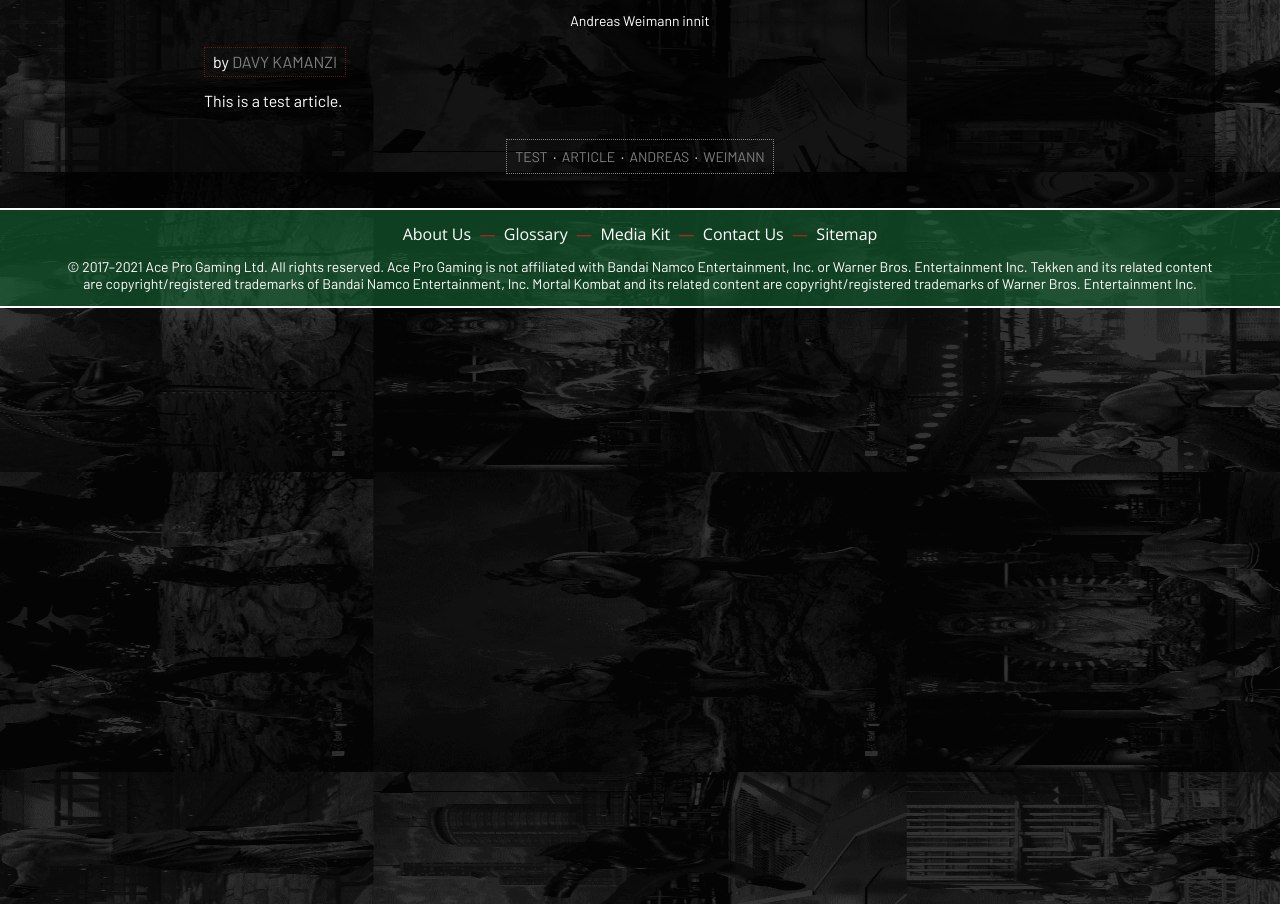
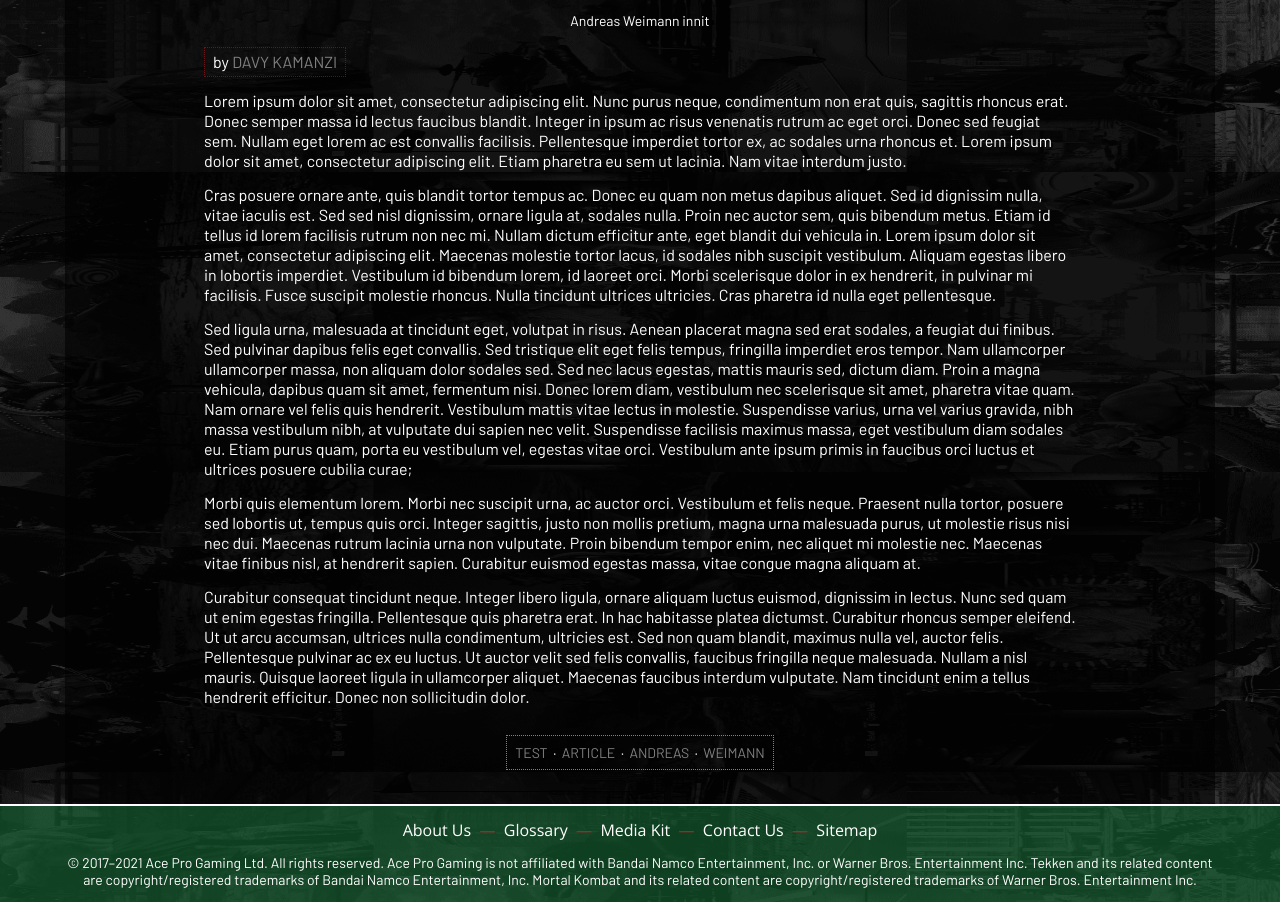
Before and after one commit to TEKKEN-254/client, a Jekyll site: the page built from _posts/2021-10-04-this-is-a-test.md, in a window 1280 px wide and 1400 px high, scrolled down 232 px. Shown: the part 496-1400 px from the top of the window. Built offline with Jekyll 4.4.1, drawn with Linux system fonts in a browser that asks for light colours; a script that is not in the unit is left out; comment, search, counter and statistics services are not loaded.

Commit message:
Update Posts “2021-10-04-this-is-a-test”

```diff
--- a/_posts/2021-10-04-this-is-a-test.md
+++ b/_posts/2021-10-04-this-is-a-test.md
@@ -19,4 +19,12 @@ metaImageSize: cover
 top: false
 slug: this-is-a-test
 ---
-This is a test article.
+Lorem ipsum dolor sit amet, consectetur adipiscing elit. Nunc purus neque, condimentum non erat quis, sagittis rhoncus erat. Donec semper massa id lectus faucibus blandit. Integer in ipsum ac risus venenatis rutrum ac eget orci. Donec sed feugiat sem. Nullam eget lorem ac est convallis facilisis. Pellentesque imperdiet tortor ex, ac sodales urna rhoncus et. Lorem ipsum dolor sit amet, consectetur adipiscing elit. Etiam pharetra eu sem ut lacinia. Nam vitae interdum justo.
+
+Cras posuere ornare ante, quis blandit tortor tempus ac. Donec eu quam non metus dapibus aliquet. Sed id dignissim nulla, vitae iaculis est. Sed sed nisl dignissim, ornare ligula at, sodales nulla. Proin nec auctor sem, quis bibendum metus. Etiam id tellus id lorem facilisis rutrum non nec mi. Nullam dictum efficitur ante, eget blandit dui vehicula in. Lorem ipsum dolor sit amet, consectetur adipiscing elit. Maecenas molestie tortor lacus, id sodales nibh suscipit vestibulum. Aliquam egestas libero in lobortis imperdiet. Vestibulum id bibendum lorem, id laoreet orci. Morbi scelerisque dolor in ex hendrerit, in pulvinar mi facilisis. Fusce suscipit molestie rhoncus. Nulla tincidunt ultrices ultricies. Cras pharetra id nulla eget pellentesque.
+
+Sed ligula urna, malesuada at tincidunt eget, volutpat in risus. Aenean placerat magna sed erat sodales, a feugiat dui finibus. Sed pulvinar dapibus felis eget convallis. Sed tristique elit eget felis tempus, fringilla imperdiet eros tempor. Nam ullamcorper ullamcorper massa, non aliquam dolor sodales sed. Sed nec lacus egestas, mattis mauris sed, dictum diam. Proin a magna vehicula, dapibus quam sit amet, fermentum nisi. Donec lorem diam, vestibulum nec scelerisque sit amet, pharetra vitae quam. Nam ornare vel felis quis hendrerit. Vestibulum mattis vitae lectus in molestie. Suspendisse varius, urna vel varius gravida, nibh massa vestibulum nibh, at vulputate dui sapien nec velit. Suspendisse facilisis maximus massa, eget vestibulum diam sodales eu. Etiam purus quam, porta eu vestibulum vel, egestas vitae orci. Vestibulum ante ipsum primis in faucibus orci luctus et ultrices posuere cubilia curae;
+
+Morbi quis elementum lorem. Morbi nec suscipit urna, ac auctor orci. Vestibulum et felis neque. Praesent nulla tortor, posuere sed lobortis ut, tempus quis orci. Integer sagittis, justo non mollis pretium, magna urna malesuada purus, ut molestie risus nisi nec dui. Maecenas rutrum lacinia urna non vulputate. Proin bibendum tempor enim, nec aliquet mi molestie nec. Maecenas vitae finibus nisl, at hendrerit sapien. Curabitur euismod egestas massa, vitae congue magna aliquam at.
+
+Curabitur consequat tincidunt neque. Integer libero ligula, ornare aliquam luctus euismod, dignissim in lectus. Nunc sed quam ut enim egestas fringilla. Pellentesque quis pharetra erat. In hac habitasse platea dictumst. Curabitur rhoncus semper eleifend. Ut ut arcu accumsan, ultrices nulla condimentum, ultricies est. Sed non quam blandit, maximus nulla vel, auctor felis. Pellentesque pulvinar ac ex eu luctus. Ut auctor velit sed felis convallis, faucibus fringilla neque malesuada. Nullam a nisl mauris. Quisque laoreet ligula in ullamcorper aliquet. Maecenas faucibus interdum vulputate. Nam tincidunt enim a tellus hendrerit efficitur. Donec non sollicitudin dolor.
```
